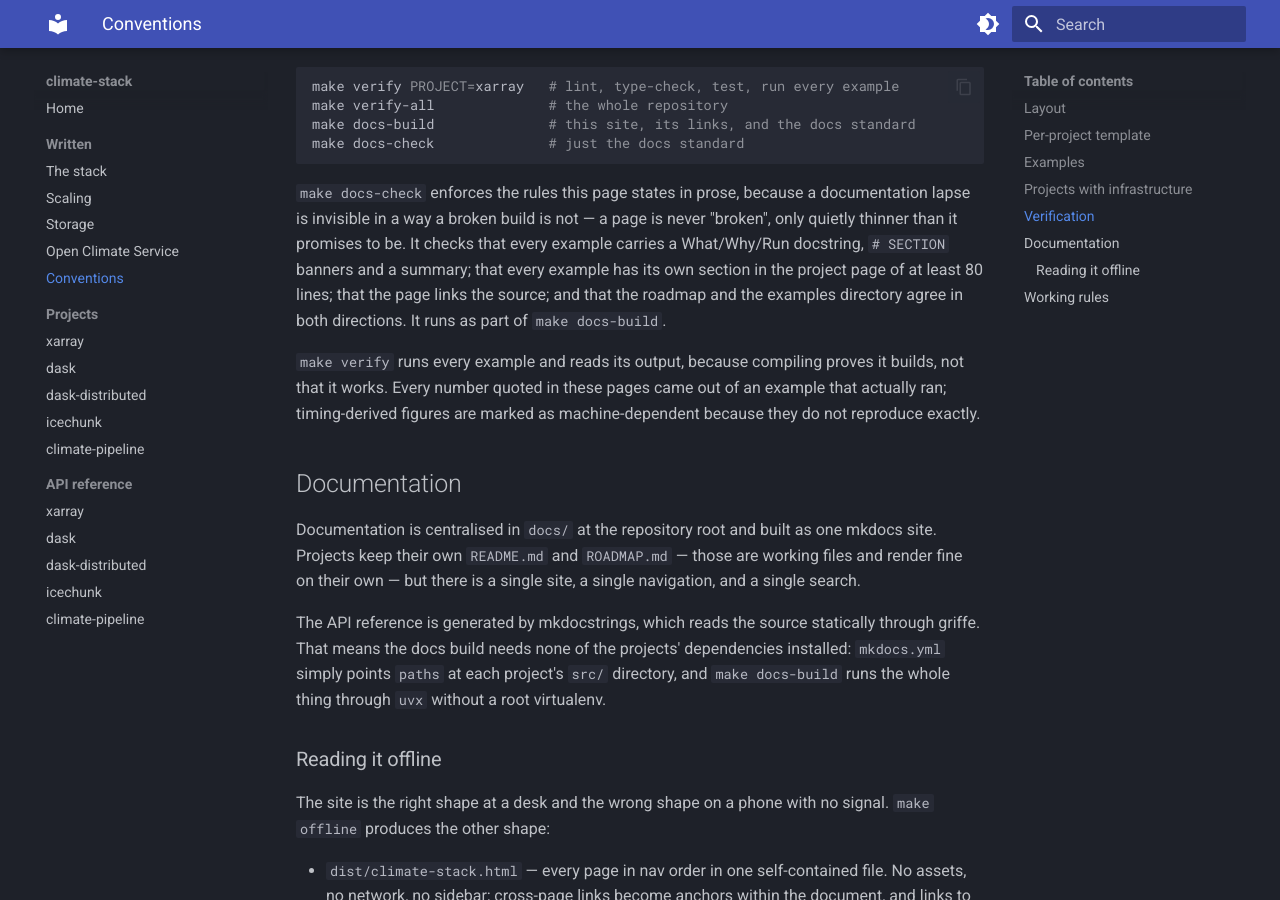
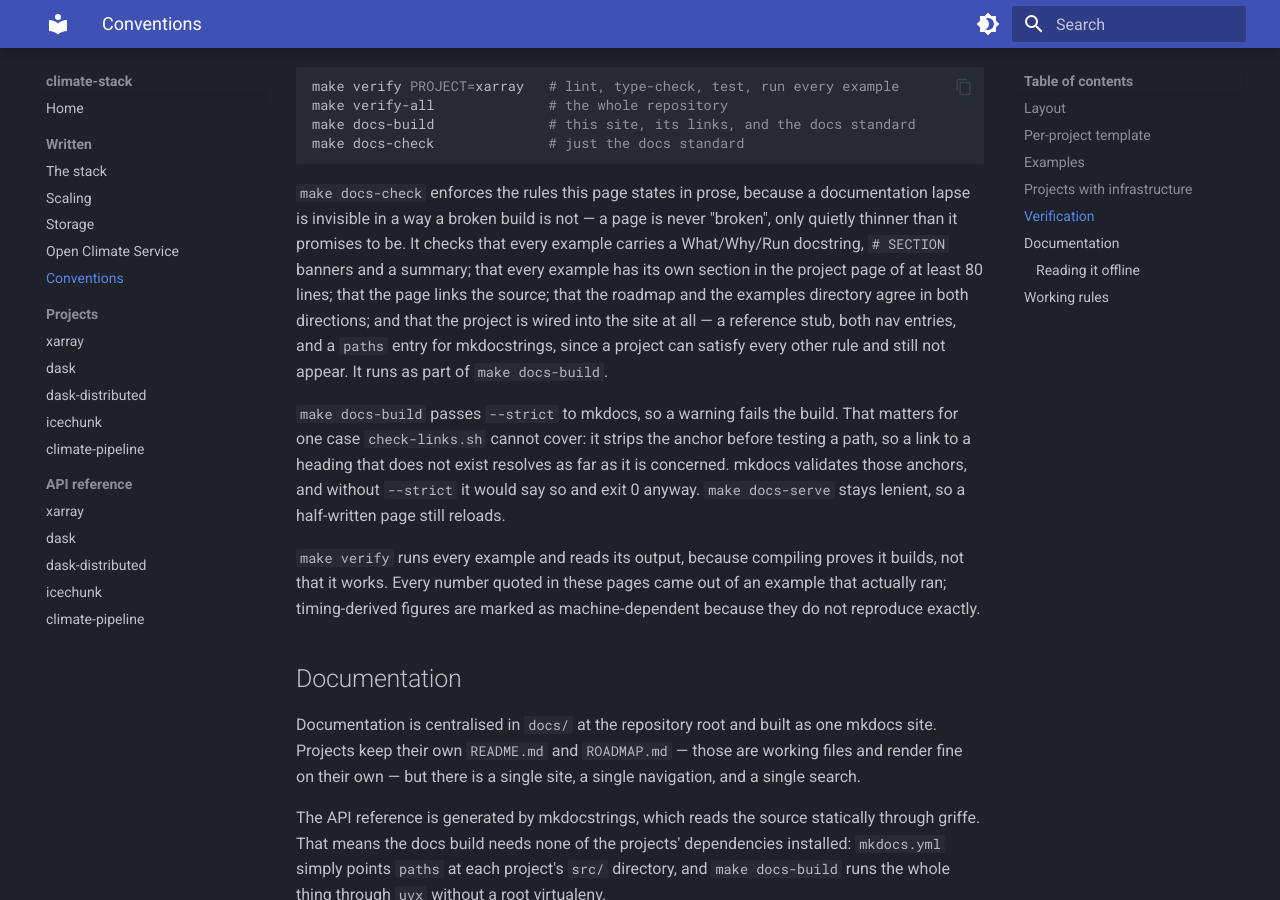
Before and after one commit to mortenoh/ocs-stack, an MkDocs documentation site: the page built from docs/conventions.md, in a window 1280 px wide and 900 px high, scrolled down 1574 px. Built offline with MkDocs 1.6.1 and Material for MkDocs 9.7.7, drawn with Linux system fonts in a browser that asks for light colours.

Commit message:
fix: stop three checks from reporting success on a defect
Each of these passed while the thing it checks was broken, which is worse
than not checking at all.

- make pdf never deleted the previous PDF, and the wait treats "the file
  exists and has stopped growing" as success. A stale file satisfies that
  before Chrome writes a byte, so a failed render reported success and
  handed back the previous build. It did exactly that this morning.
- make docs-build ran mkdocs without --strict. A link to a heading that
  does not exist is a warning, and check-links.sh strips the anchor before
  testing the path, so neither caught it and the build exited 0. Proven
  with a probe link: exit 2 now, 0 before.
- check-docs.py never checked that a project reaches the site. It could
  pass every rule while absent from nav, paths, and docs/reference.

Also: check-links.sh wrote to a predictable /tmp path unconditionally, now
mktemp; and check-docs.py's projects() claimed nav order while sorting.

```diff
--- a/docs/conventions.md
+++ b/docs/conventions.md
@@ -73,9 +73,18 @@
 never "broken", only quietly thinner than it promises to be. It checks that
 every example carries a What/Why/Run docstring, `# SECTION` banners and a
 summary; that every example has its own section in the project page of at
-least 80 lines; that the page links the source; and that the roadmap and the
-examples directory agree in both directions. It runs as part of
-`make docs-build`.
+least 80 lines; that the page links the source; that the roadmap and the
+examples directory agree in both directions; and that the project is wired
+into the site at all — a reference stub, both nav entries, and a `paths` entry
+for mkdocstrings, since a project can satisfy every other rule and still not
+appear. It runs as part of `make docs-build`.
+
+`make docs-build` passes `--strict` to mkdocs, so a warning fails the build.
+That matters for one case `check-links.sh` cannot cover: it strips the anchor
+before testing a path, so a link to a heading that does not exist resolves as
+far as it is concerned. mkdocs validates those anchors, and without `--strict`
+it would say so and exit 0 anyway. `make docs-serve` stays lenient, so a
+half-written page still reloads.
 
 `make verify` runs every example and reads its output, because compiling proves
 it builds, not that it works. Every number quoted in these pages came out of an
```
Also changed, not shown: CLAUDE.md (+7 -4 lines), ROADMAP.md (+4 -2 lines), 4 other files.
